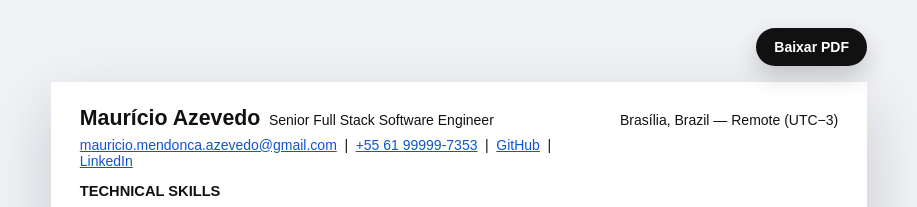
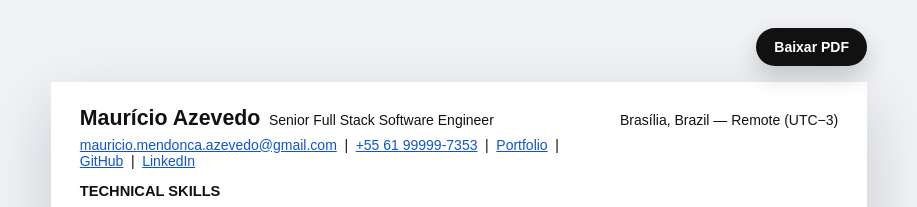
Before and after one commit to mauricio-azevedo/resume, a React (Vite) app: page / in a window 1280 px wide. Shown: the top 207 px of the page, without its empty margins (181-1098 px from the left). Built offline with nearby package versions, Linux system fonts and the light colour scheme.

Commit message:
Add portfolio link to resume header

```diff
--- a/src/App.tsx
+++ b/src/App.tsx
@@ -132,6 +132,10 @@
               <span>|</span>
               <a href="tel:+5561999997353">+55 61 99999-7353</a>
               <span>|</span>
+              <a href="https://mauricioazevedo.vercel.app/" target="_blank" rel="noreferrer">
+                Portfolio
+              </a>
+              <span>|</span>
               <a href="https://github.com/mauricio-azevedo" target="_blank" rel="noreferrer">
                 GitHub
               </a>
```
